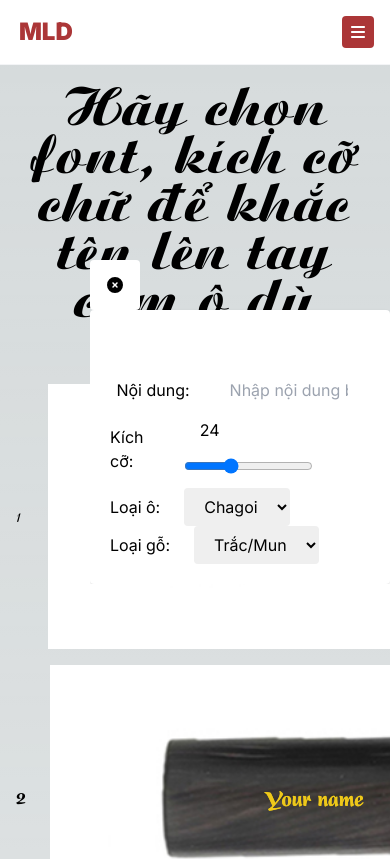
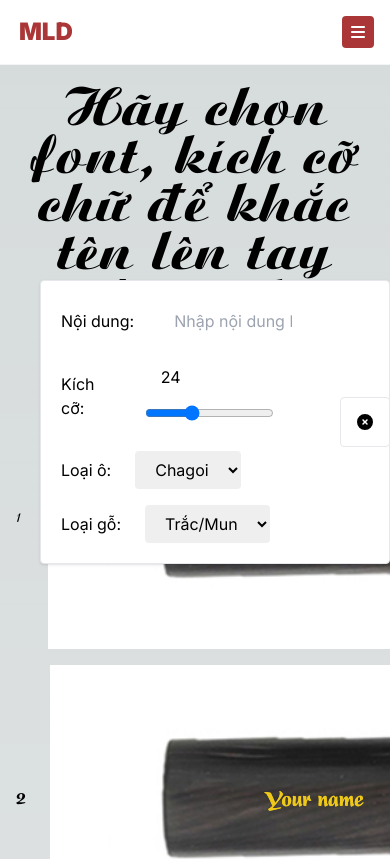
Before and after one commit to mldesignerjs/mld, a Next.js app: page /engrave in a window 390 px wide. Shown: the top 859 px of the page. Built offline with nearby package versions, Linux system fonts and the light colour scheme.

Commit message:
responsive-2

```diff
--- a/app/engrave/page.tsx
+++ b/app/engrave/page.tsx
@@ -39,23 +39,21 @@ export default function Home() {
             <h2 className="text-center text-5xl py-10" style={engraveFonts[4].style}>
                 Hãy chọn font, kích cỡ chữ để khắc tên lên tay cầm ô dù
             </h2>
-            <div className="fixed top-1/2 -translate-y-1/2 right-0">
+            <button
+                className="fixed top-1/2 -translate-y-1/2 right-0 z-30 w-[50px] h-[50px] bg-white rounded border"
+                onClick={handleShowEditMode}
+            >
+                {showEditMode ? <FontAwesomeIcon icon={faCircleXmark} /> : <FontAwesomeIcon icon={faPenToSquare} />}
+            </button>
             <div
-                    className="overflow-hidden transition-all"
+                className="fixed top-1/2 -translate-y-1/2 right-0 overflow-hidden transition-all rounded bg-white shadow border"
                 style={{
-                        width: `${showEditMode ? '300px' : '50px'}`,
-                        height: `${showEditMode ? 'fit-content' : '50px'}`,
+                    width: `${showEditMode ? '350px' : '0'}`,
+                    // height: `${showEditMode ? 'fit-content' : '0'}`,
                 }}
             >
-                    <button className="w-[50px] h-[50px] bg-white rounded" onClick={handleShowEditMode}>
-                        {showEditMode ? (
-                            <FontAwesomeIcon icon={faCircleXmark} />
-                        ) : (
-                            <FontAwesomeIcon icon={faPenToSquare} />
-                        )}
-                    </button>
-                    <div className="rounded w-[300px] bg-white shadow p-5 ">
-                        <div className="flex items-center justify-center pt-10">
+                <div className="p-5">
+                    <div className="flex items-center pb-4">
                         <label className="pr-6" htmlFor="contentEngrave">
                             Nội dung:
                         </label>
@@ -68,7 +66,7 @@ export default function Home() {
                             onChange={(e) => handleChangeContent(e.target.value)}
                         />
                     </div>
-                        <div className="flex items-center ">
+                    <div className="flex items-center pb-4">
                         <label className="pr-6" htmlFor="sizeEngrave">
                             Kích cỡ:
                         </label>
@@ -96,7 +94,7 @@ export default function Home() {
                             />
                         </div>
                     </div>
-                        <div className="flex items-center ">
+                    <div className="flex items-center pb-4">
                         <label className="pr-6" htmlFor="umbrella">
                             Loại ô:
                         </label>
@@ -115,7 +113,7 @@ export default function Home() {
                             ))}
                         </select>
                     </div>
-                        <div className="flex items-center ">
+                    <div className="flex items-center">
                         <label className="pr-6" htmlFor="handle">
                             Loại gỗ:
                         </label>
@@ -133,7 +131,6 @@ export default function Home() {
                                 </option>
                             ))}
                         </select>
-                        </div>
                     </div>
                 </div>
             </div>
```
Lines whose indentation alone changed are shown as unchanged.
